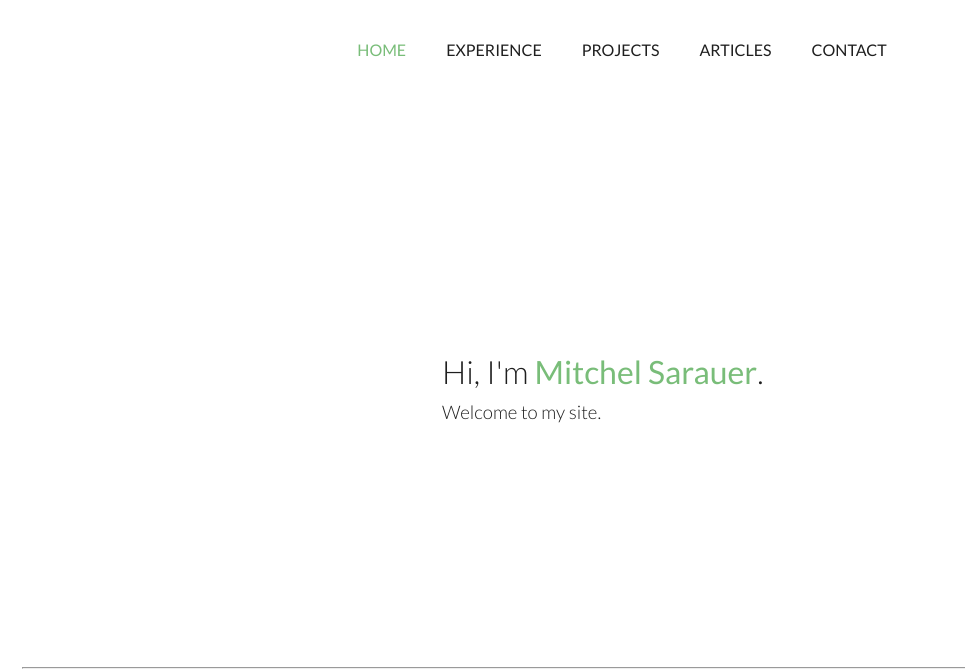
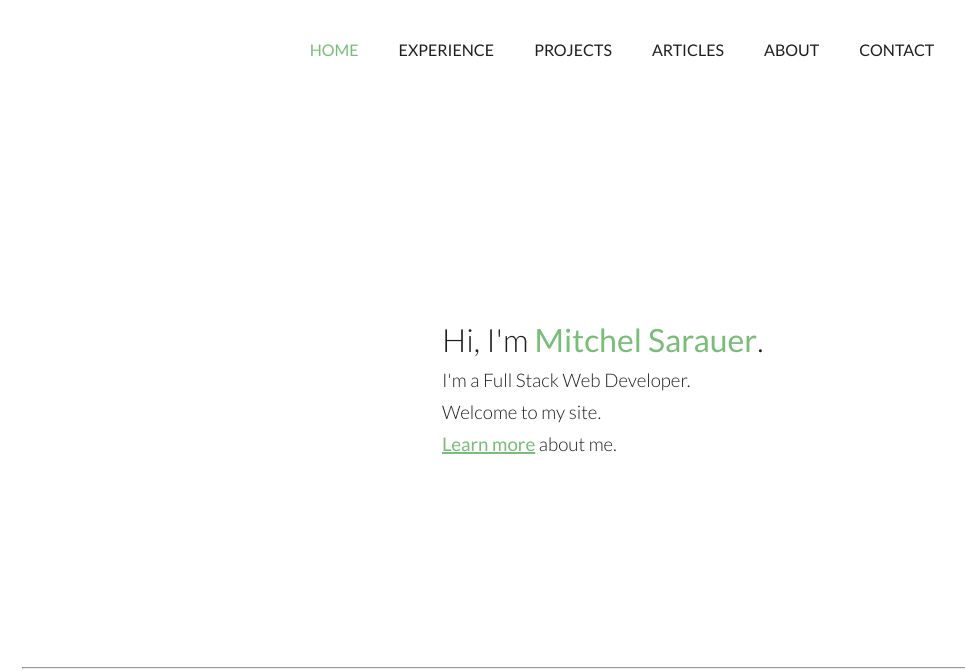
Before and after one commit to msarauer/personal-site, a Gatsby site in the folder mitchels-site/: page / in a window 1280 px wide. Shown: the top 671 px of the page, without its empty margins (18-983 px from the left). Built offline with nearby package versions, Linux system fonts and the light colour scheme; Gatsby itself is replaced by a stand-in of ours.

Commit message:
When added, an about page link is added

```diff
--- a/mitchels-site/src/components/NavBar.js
+++ b/mitchels-site/src/components/NavBar.js
@@ -17,6 +17,9 @@ const NavBar = () => {
         <Link activeClassName="active" to="/articles/">
           ARTICLES
         </Link>
+        <Link activeClassName="active" to="/about/">
+          ABOUT
+        </Link>
         <Link activeClassName="active" to="/contacts/">
           CONTACT
         </Link>
--- a/mitchels-site/src/pages/index.js
+++ b/mitchels-site/src/pages/index.js
@@ -1,3 +1,4 @@
+import { Link } from "gatsby"
 import React from "react"
 import Layout from "../components/Layout"
 import * as styles from "../styles/home.module.scss"
@@ -9,7 +10,14 @@ const Home = () => {
         <h1>
           Hi, I'm <span> Mitchel Sarauer</span>.
         </h1>
+        <h3>I'm a Full Stack Web Developer.</h3>
         <h3>Welcome to my site.</h3>
+        <h3>
+          <Link className={styles.aboutLink} to="/about/">
+            Learn more
+          </Link>{" "}
+          about me.
+        </h3>
       </div>
     </Layout>
   )
--- a/mitchels-site/src/styles/404.module.scss
+++ b/mitchels-site/src/styles/404.module.scss
@@ -5,7 +5,7 @@
   justify-content: center;
   align-items: center;
   width: 30%;
-  height: 50vh;
+  height: 70vh;
   h1 {
     font-weight: 300;
   }
--- a/mitchels-site/src/styles/home.module.scss
+++ b/mitchels-site/src/styles/home.module.scss
@@ -19,3 +19,9 @@
     font-weight: 300;
   }
 }
+
+.aboutLink {
+  color: $hoverColor;
+  text-decoration: underline;
+  text-decoration-thickness: 2px;
+}
```
